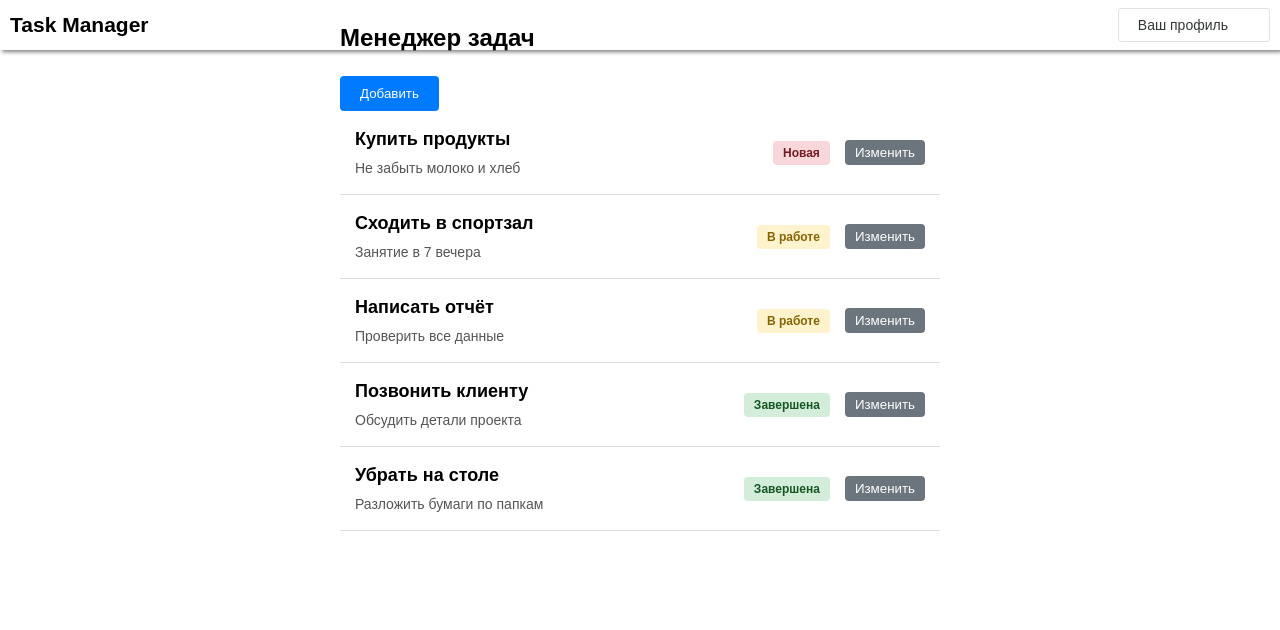
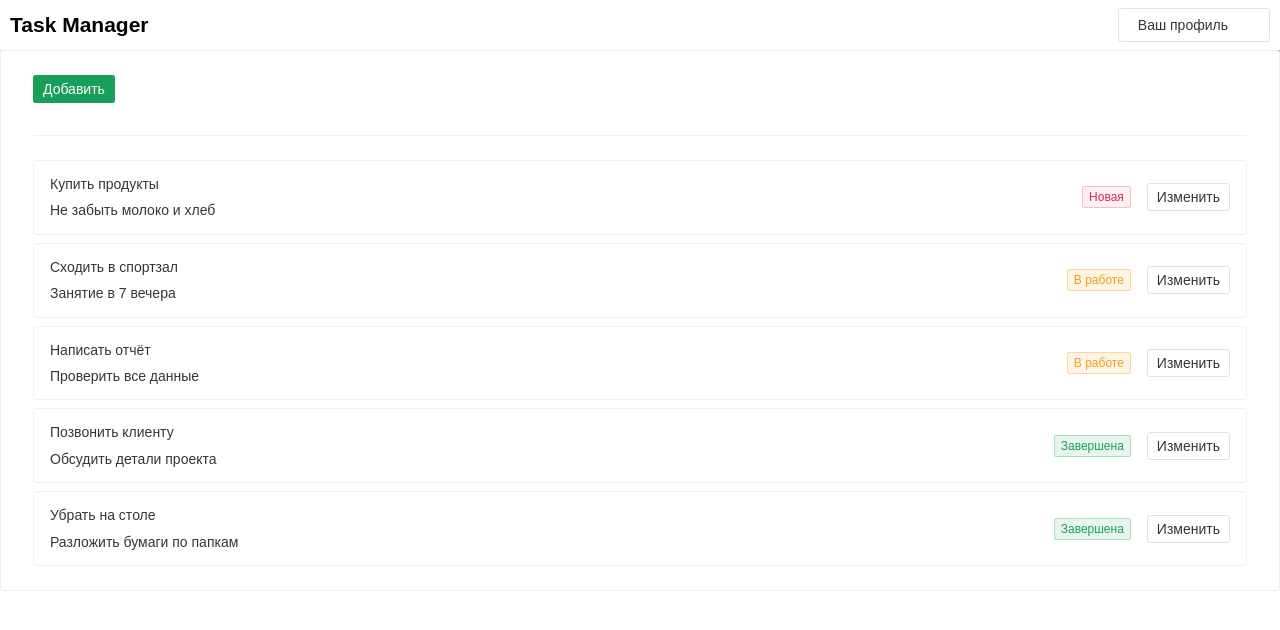
Before and after one commit to derfalu/task_manager_front, a Vue app: page / in a window 1280 px wide. Shown: the top 630 px of the page. Built offline with nearby package versions, Linux system fonts and the light colour scheme; some icons are missing.

Commit message:
feat: added new func

```diff
--- a/src/App.vue
+++ b/src/App.vue
@@ -1,15 +1,18 @@
 <template>
   <div>
     <NavBar />
-    <TasksForm />
+    <div class="main">
+      <router-view></router-view>
+    </div>
   </div>
 </template>
 
 <script setup>
   import NavBar from './components/NavBar.vue';
-  import TasksForm from './components/TasksForm.vue';
 </script>
 
-<style lang="scss" scoped>
-
+<style scoped>
+  .main {
+    padding-top: 50px;
+  }
 </style>
--- a/src/components/NavBar.vue
+++ b/src/components/NavBar.vue
@@ -111,8 +111,9 @@ onUnmounted(() => {
 
 </script>
 
-<style scoped>
+<style>
 .navbar {
+  position: fixed;
   height: 50px;
   box-shadow: 2px 2px 4px grey;
   display: flex;
@@ -121,7 +122,7 @@ onUnmounted(() => {
   position: fixed;
   top: 0;
   left: 0;
-  width: 100%;
+  width: 100%
 }
 
 .profile-button {
--- a/src/components/TasksForm.vue
+++ b/src/components/TasksForm.vue
@@ -1,24 +1,52 @@
 <template>
-  <div class="task-list">
-    <h1>Менеджер задач</h1>
-    <button class="add-button" @click="addTask">Добавить</button>
-    <div class="task" v-for="task in tasks" :key="task.id">
-      <div class="task-info">
-        <h3>{{ task.title }}</h3>
-        <p>{{ task.description }}</p>
-      </div>
-      <div class="task-status">
-        <span :class="'status ' + task.status">{{ statusLabels[task.status] }}</span>
-      </div>
-      <button @click="editTask(task.id)" class="edit-button">Изменить</button>
+  <n-card size="large" bordered>
+    <div class="header">
+      <n-button type="primary" size="small" @click="addTask">Добавить</n-button>
     </div>
-  </div>
+
+    <n-divider />
+
+    <n-space vertical size="medium" class="task-list">
+      <n-card
+        v-for="task in tasks"
+        :key="task.id"
+        size="small"
+        class="task-item"
+        hoverable
+        bordered
+      >
+        <n-space align="center" justify="space-between">
+          <!-- Левая часть: информация о задаче -->
+          <div class="task-info">
+            <n-text strong>{{ task.title }}</n-text>
+            <n-text class="description">{{ task.description }}</n-text>
+          </div>
+
+          <!-- Правая часть: статус и кнопка "Изменить" -->
+          <div class="task-actions">
+            <n-tag :type="statusColors[task.status]" size="small" class="task-status">
+              {{ statusLabels[task.status] }}
+            </n-tag>
+            <n-button size="small" @click="editTask(task.id)">Изменить</n-button>
+          </div>
+        </n-space>
+      </n-card>
+    </n-space>
+  </n-card>
 </template>
 
 <script setup>
 import { ref } from "vue";
+import {
+  NButton,
+  NCard,
+  NSpace,
+  NText,
+  NTag,
+  NDivider,
+} from "naive-ui";
 
-// Список задач
+// Реактивные данные для задач
 const tasks = ref([
   {
     id: 1,
@@ -52,16 +80,22 @@ const tasks = ref([
   },
 ]);
 
-// Словарь для отображения статусов
+// Метки для статусов
 const statusLabels = {
   new: "Новая",
   "in-progress": "В работе",
   completed: "Завершена",
 };
 
-// Методы для добавления и редактирования задач
+// Цвета для статусов
+const statusColors = {
+  new: "error",
+  "in-progress": "warning",
+  completed: "success",
+};
+
+// Метод для добавления задачи
 const addTask = () => {
-  // Пример: Добавление пустой задачи
   tasks.value.push({
     id: tasks.value.length + 1,
     title: "Новая задача",
@@ -70,95 +104,45 @@ const addTask = () => {
   });
 };
 
-const editTask = (taskId) => {
-  alert(`Редактирование задачи с ID ${taskId}`);
+// Метод для редактирования задачи
+const editTask = (id) => {
+  console.log("Редактирование задачи с ID:", id);
 };
 </script>
 
 <style scoped>
-.task-list {
-  width: 100%;
-  max-width: 600px;
-  margin: 20px auto;
-  font-family: Arial, sans-serif;
+.header {
+  display: flex;
+  padding-bottom: 8px;
 }
 
-h1 {
-  font-size: 24px;
-  margin-bottom: 20px;
+.task-list {
+  gap: 12px;
 }
 
-.add-button {
-  background-color: #007bff;
-  color: #fff;
-  padding: 10px 20px;
-  border: none;
-  border-radius: 4px;
-  cursor: pointer;
-}
-
-.add-button:hover {
-  background-color: #0056b3;
-}
-
-.task {
+.task-item {
   display: flex;
-  align-items: center;
-  justify-content: space-between;
-  padding: 15px;
-  border-bottom: 1px solid #ddd;
+  flex-direction: column;
 }
 
 .task-info {
-  flex-grow: 1;
+  display: flex;
+  flex-direction: column;
+  gap: 4px;
 }
 
-h3 {
-  margin: 0;
-  font-size: 18px;
+.task-info .description {
+  font-size: 0.875rem; /* Меньший размер шрифта для описания */
+  color: var(--n-text-color-secondary); /* Вторичный цвет текста */
 }
 
-p {
-  margin: 5px 0 0;
-  color: #555;
+.task-actions {
+  display: flex;
+  align-items: center;
+  gap: 8px;
 }
 
 .task-status {
-  margin-right: 15px;
-}
-
-.status {
-  padding: 5px 10px;
-  border-radius: 4px;
-  font-size: 12px;
-  font-weight: bold;
-}
-
-.status.new {
-  background-color: #f8d7da;
-  color: #721c24;
-}
-
-.status.in-progress {
-  background-color: #fff3cd;
-  color: #856404;
-}
-
-.status.completed {
-  background-color: #d4edda;
-  color: #155724;
-}
-
-.edit-button {
-  background-color: #6c757d;
-  color: #fff;
-  border: none;
-  border-radius: 4px;
-  padding: 5px 10px;
-  cursor: pointer;
-}
-
-.edit-button:hover {
-  background-color: #5a6268;
+  margin-right: 8px; /* Отступ между статусом и кнопкой */
 }
 </style>
--- a/src/router/index.js
+++ b/src/router/index.js
@@ -1,8 +1,14 @@
 import { createRouter, createWebHistory } from 'vue-router'
+import TasksForm from '@/components/TasksForm.vue'
 
 const router = createRouter({
   history: createWebHistory(import.meta.env.BASE_URL),
   routes: [
+    {
+      path: '/',
+      name: 'home',
+      component: TasksForm,
+    },
   ],
 })
 
```
Also changed, not shown: src/components/ProfileDropDown.vue (deleted, +0 -87 lines).
